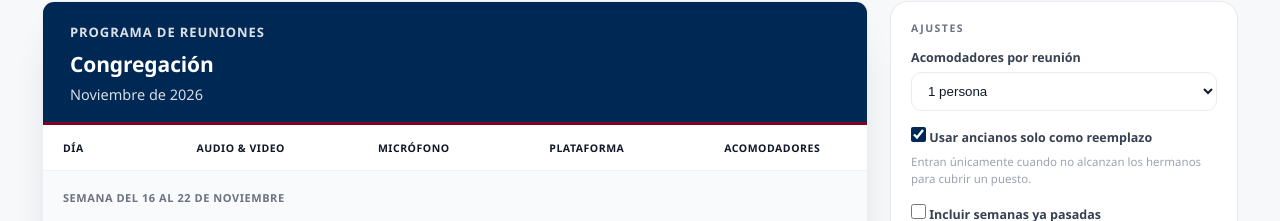
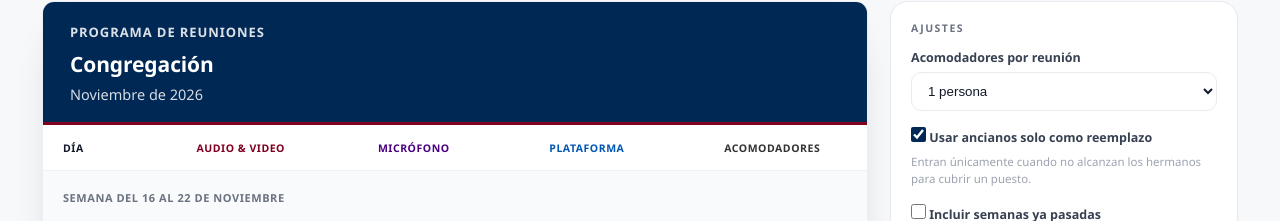
Before and after one commit to emmanuelifran1993/programa-reuniones, a plain HTML site: page index.html in a window 1280 px wide. Shown: the part 159-380 px from the top of the page. Drawn offline with Linux system fonts and the light colour scheme.

Commit message:
Actualizar index.html

```diff
--- a/index.html
+++ b/index.html
@@ -132,10 +132,10 @@ body{
   color:var(--ink);text-align:center;white-space:nowrap;
 }
 .sched thead th:first-child{text-align:left;padding-left:20px}
-.h-S{color:var(--snd)}
-.h-M{color:var(--mic)}
-.h-P{color:var(--plat)}
-.h-A{color:var(--aco)}
+.sched thead th.h-S{color:var(--snd)}
+.sched thead th.h-M{color:var(--mic)}
+.sched thead th.h-P{color:var(--plat)}
+.sched thead th.h-A{color:var(--aco)}
 .sched tbody th,
 .sched tbody td{
   border-bottom:1px solid #f2f3f5;padding:19px 8px;
```
